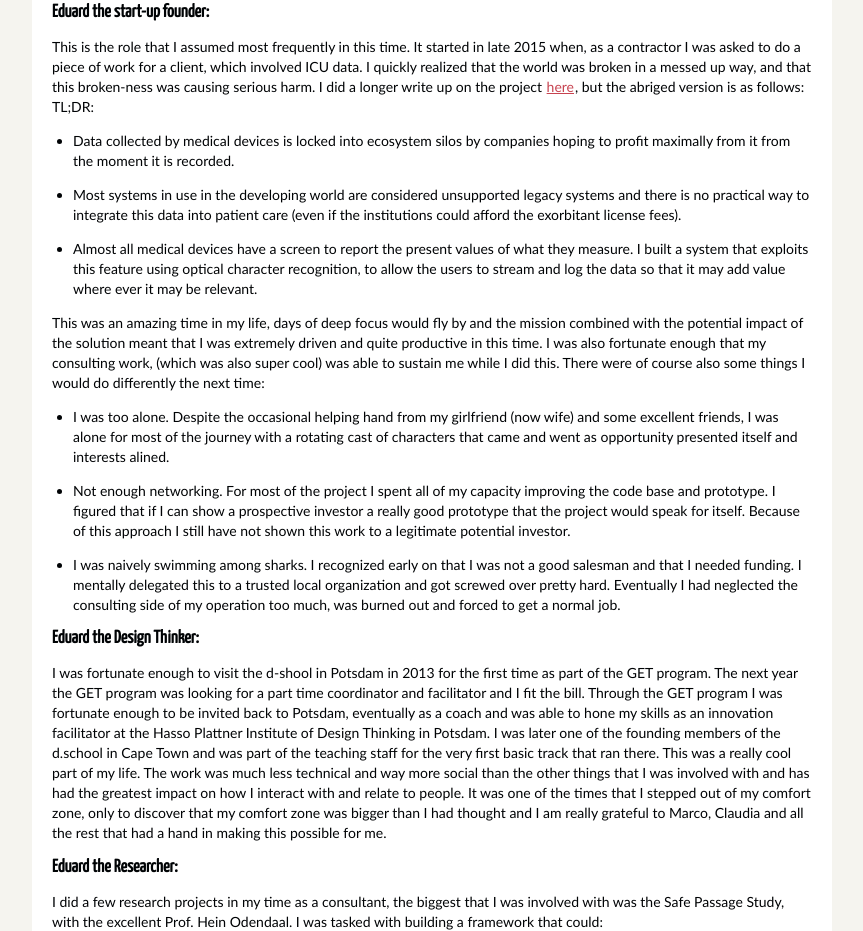
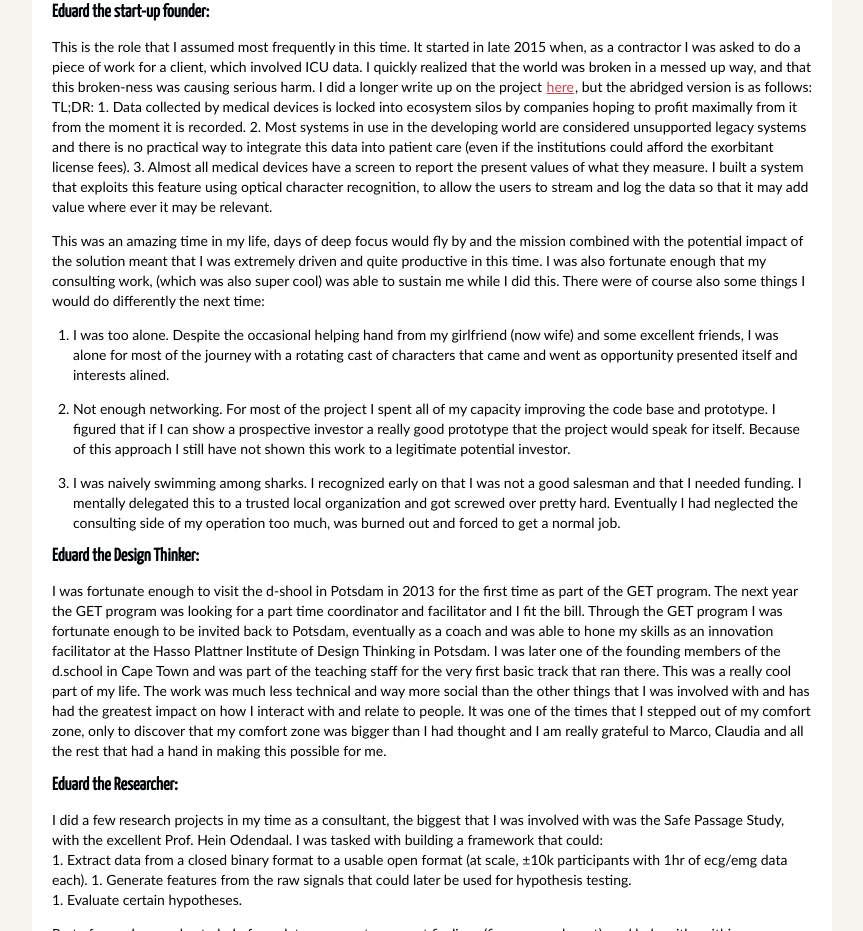
Before and after one commit to eduardkieser/eduardkieser.github.io, a plain HTML site: page author/eduard-kieser.html in a window 1280 px wide. Shown: the part 1029-1960 px from the top of the page, without its empty margins (208-1071 px from the left). Drawn offline with Linux system fonts and the light colour scheme; a web font is replaced by a local one.

Commit message:
auto commit

```diff
--- a/author/eduard-kieser.html
+++ b/author/eduard-kieser.html
@@ -61,19 +61,17 @@ Lets see if we can make it a little more specific by reviewing my career up to t
 <p>My work life started in earnest in my final year of grad school with an internship at the Philips Patient Care and Measurements research group. It was a nice experience, but things got really interesting afterward.<br>
 The end of 2015 until August 2018 was an awesome blur. In this time I was an independent contractor working as a software engineer, (failed) start-up founder, design thinking coach and medical researcher in asynchronous bursts.  </p>
 <h4><strong>Eduard the start-up founder:</strong></h4>
-<p>This is the role that I assumed most frequently in this time. It started in late 2015 when, as a contractor I was asked to do a piece of work for a client, which involved ICU data. I quickly realized that the world was broken in a messed up way, and that this broken-ness was causing serious harm. I did a longer write up on the project <a href="https://eduardkieser.github.io/ICU-Monitor-OCR-Recorder.html">here</a>, but the abriged version is as follows:<br>
-TL;DR:</p>
-<ul>
-<li>Data collected by medical devices is locked into ecosystem silos by companies hoping to profit maximally from it from the moment it is recorded.</li>
-<li>Most systems in use in the developing world are considered unsupported legacy systems and there is no practical way to integrate this data into patient care (even if the institutions could afford the exorbitant license fees).</li>
-<li>Almost all medical devices have a screen to report the present values of what they measure. I built a system that exploits this feature using optical character recognition, to allow the users to stream and log the data so that it may add value where ever it may be relevant.  </li>
-</ul>
+<p>This is the role that I assumed most frequently in this time. It started in late 2015 when, as a contractor I was asked to do a piece of work for a client, which involved ICU data. I quickly realized that the world was broken in a messed up way, and that this broken-ness was causing serious harm. I did a longer write up on the project <a href="https://eduardkieser.github.io/ICU-Monitor-OCR-Recorder.html">here</a>, but the abridged version is as follows:<br>
+TL;DR:
+1. Data collected by medical devices is locked into ecosystem silos by companies hoping to profit maximally from it from the moment it is recorded.
+2. Most systems in use in the developing world are considered unsupported legacy systems and there is no practical way to integrate this data into patient care (even if the institutions could afford the exorbitant license fees).
+3. Almost all medical devices have a screen to report the present values of what they measure. I built a system that exploits this feature using optical character recognition, to allow the users to stream and log the data so that it may add value where ever it may be relevant.  </p>
 <p>This was an amazing time in my life, days of deep focus would fly by and the mission combined with the potential impact of the solution meant that I was extremely driven and quite productive in this time. I was also fortunate enough that my consulting work, (which was also super cool) was able to sustain me while I did this. There were of course also some things I would do differently the next time:    </p>
-<ul>
+<ol>
 <li>I was too alone. Despite the occasional helping hand from my girlfriend (now wife) and some excellent friends, I was alone for most of the journey with a rotating cast of characters that came and went as opportunity presented itself and interests alined.  </li>
 <li>Not enough networking. For most of the project I spent all of my capacity improving the code base and prototype. I figured that if I can show a prospective investor a really good prototype that the project would speak for itself. Because of this approach I still have not shown this work to a legitimate potential investor.  </li>
 <li>I was naively swimming among sharks. I recognized early on that I was not a good salesman and that I needed funding. I mentally delegated this to a trusted local organization and got screwed over pretty hard. Eventually I had neglected the consulting side of my operation too much, was burned out and forced to get a normal job.  </li>
-</ul>
+</ol>
 <h4><strong>Eduard the Design Thinker:</strong></h4>
 <p>I was fortunate enough to visit the d-shool in Potsdam in 2013 for the first time as part of the GET program. The next year the GET program was looking for a part time coordinator and facilitator and I fit the bill. Through the GET program I was fortunate enough to be invited back to Potsdam, eventually as a coach and was able to hone my skills as an innovation facilitator at the Hasso Plattner Institute of Design Thinking in Potsdam. I was later one of the founding members of the d.school in Cape Town and was part of the teaching staff for the very first basic track that ran there. This was a really cool part of my life. The work was much less technical and way more social than the other things that I was involved with and has had the greatest impact on how I interact with and relate to people. It was one of the times that I stepped out of my comfort zone, only to discover that my comfort zone was bigger than I had thought and I am really grateful to Marco, Claudia and all the rest that had a hand in making this possible for me.</p>
 <h4><strong>Eduard the Researcher:</strong></h4>
```
Also changed, not shown: category/profile.html (+7 -9 lines), profile.html (+7 -9 lines), tag/career.html (+7 -9 lines), tag/profile.html (+7 -9 lines).
